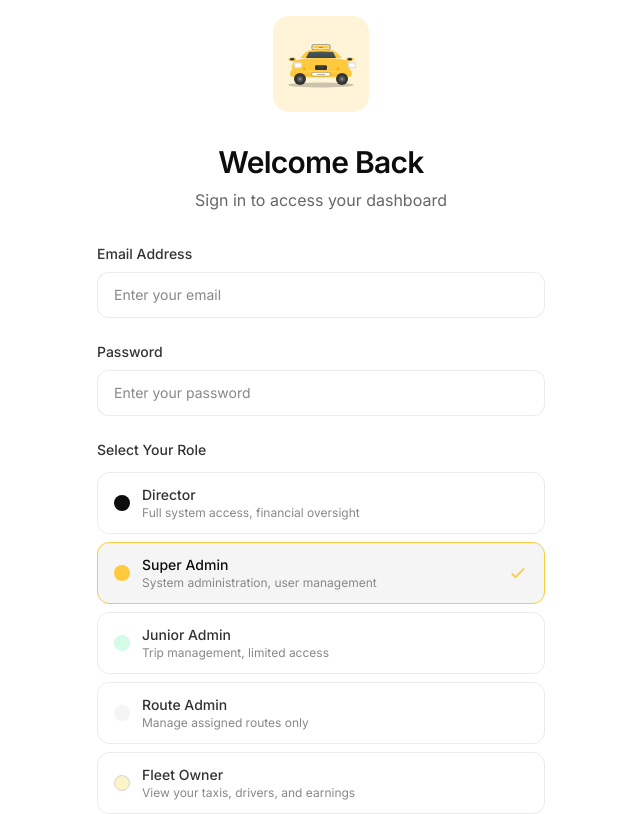
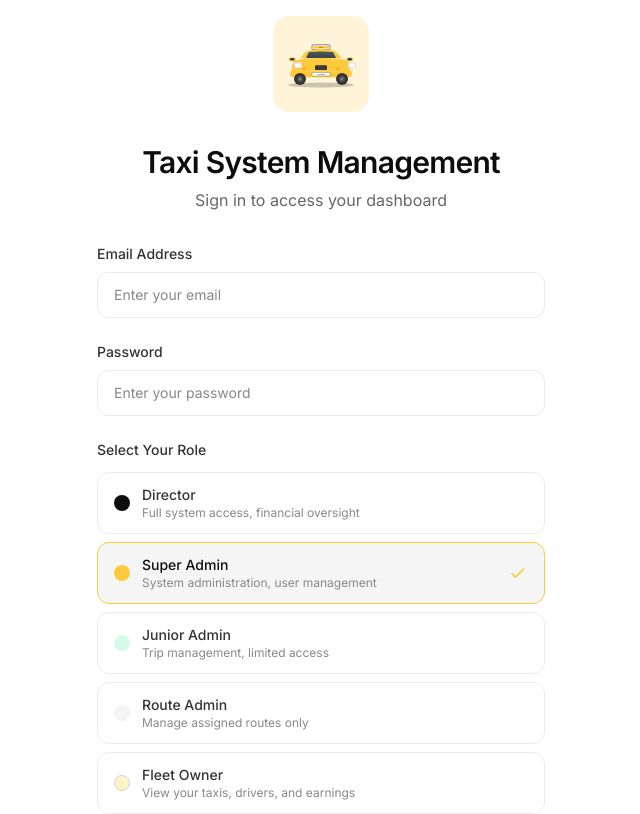
Before and after one commit to Mwoyoungo/taximanagement, a Next.js app: page /login in a window 1280 px wide. Shown: the top 814 px of the page, without its empty margins (319-959 px from the left). Built offline with nearby package versions, Linux system fonts and the light colour scheme.

Commit message:
Update login title to Taxi System Management

```diff
--- a/app/login/page.tsx
+++ b/app/login/page.tsx
@@ -77,7 +77,7 @@
         {/* Title */}
         <div className="text-center mb-8">
           <h1 className="text-3xl font-semibold text-[#0d0d0d] tracking-tight mb-2">
-            Welcome Back
+            Taxi System Management
           </h1>
           <p className="text-[#666666]">
             Sign in to access your dashboard
```
